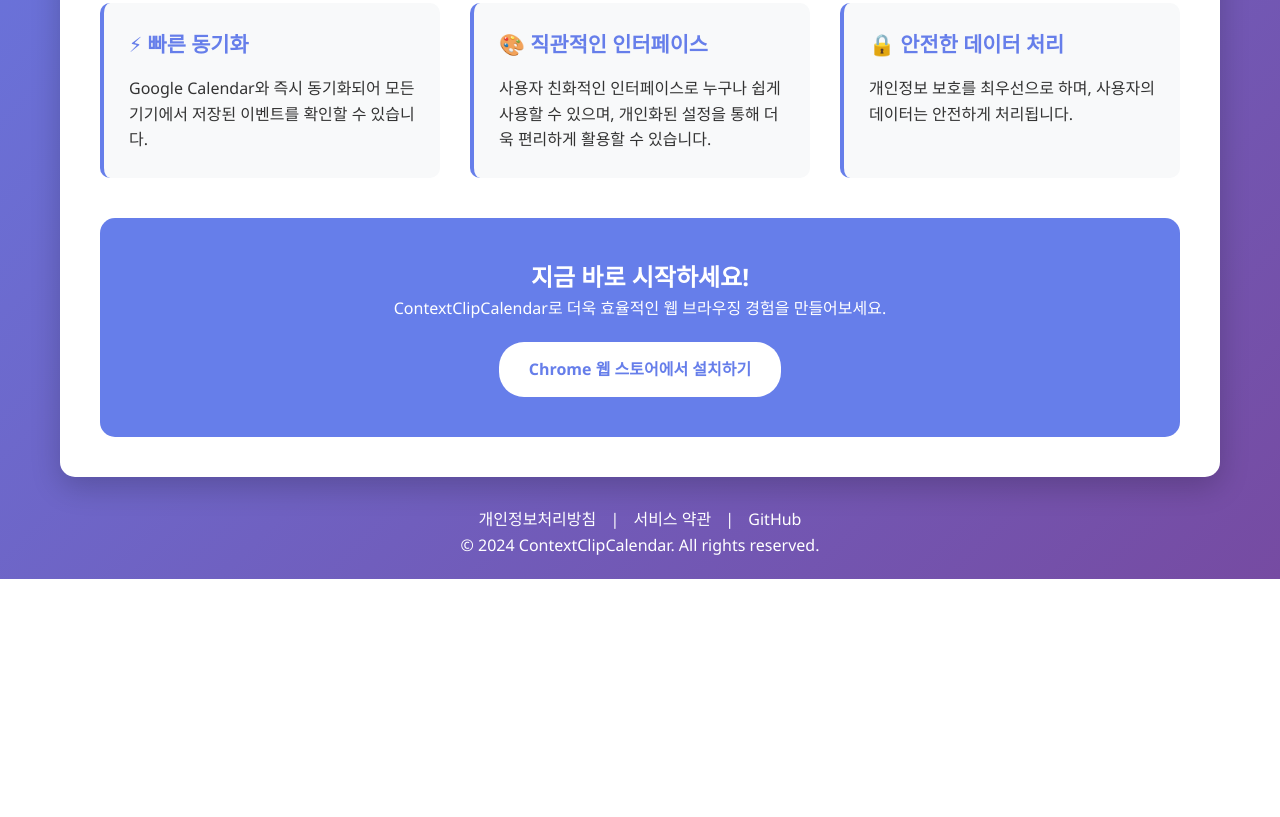
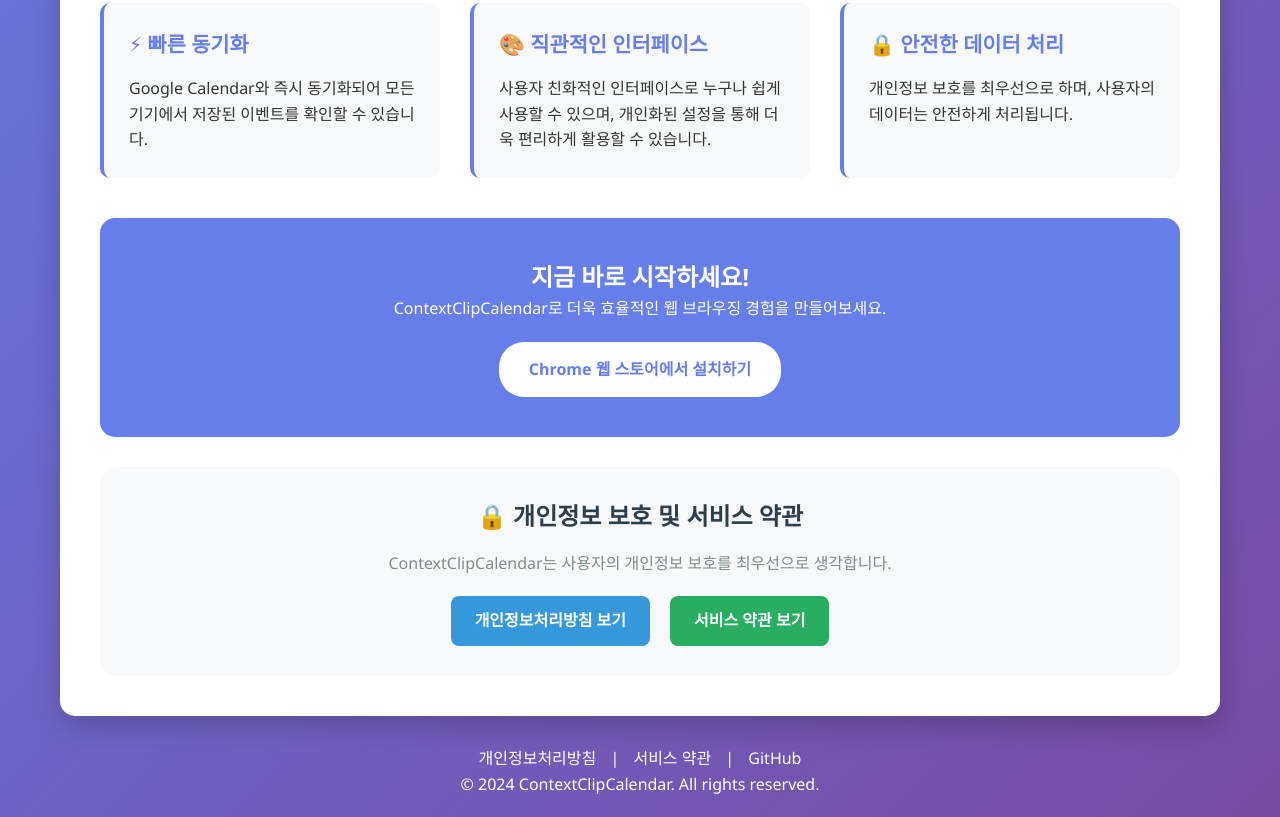
Before and after one commit to aucus/ContextClipCalendar, a browser extension: page index.html in a window 1280 px wide. Shown: the part 610-1427 px from the top of the page. Before the commit the page ends 1189 px from the top, so only its background shows below. Drawn offline with Linux system fonts and the light colour scheme.

Commit message:
Add prominent privacy policy and terms of service section to homepage for Google OAuth compliance

```diff
--- a/index.html
+++ b/index.html
@@ -101,6 +101,55 @@
             transform: scale(1.05);
         }
 
+        .legal-section {
+            background: #f8f9fa;
+            padding: 30px;
+            border-radius: 15px;
+            margin-top: 30px;
+            text-align: center;
+        }
+
+        .legal-section h2 {
+            color: #2c3e50;
+            margin-bottom: 15px;
+        }
+
+        .legal-section p {
+            color: #7f8c8d;
+            margin-bottom: 20px;
+        }
+
+        .legal-links {
+            display: flex;
+            justify-content: center;
+            gap: 20px;
+            flex-wrap: wrap;
+        }
+
+        .legal-button {
+            display: inline-block;
+            padding: 12px 24px;
+            text-decoration: none;
+            border-radius: 8px;
+            font-weight: bold;
+            transition: all 0.3s ease;
+        }
+
+        .legal-button.privacy {
+            background: #3498db;
+            color: white;
+        }
+
+        .legal-button.terms {
+            background: #27ae60;
+            color: white;
+        }
+
+        .legal-button:hover {
+            transform: translateY(-2px);
+            box-shadow: 0 4px 8px rgba(0,0,0,0.2);
+        }
+
         .footer {
             text-align: center;
             color: white;
@@ -192,6 +241,15 @@
                     Chrome 웹 스토어에서 설치하기
                 </a>
             </div>
+
+            <div class="legal-section">
+                <h2>🔒 개인정보 보호 및 서비스 약관</h2>
+                <p>ContextClipCalendar는 사용자의 개인정보 보호를 최우선으로 생각합니다.</p>
+                <div class="legal-links">
+                    <a href="PRIVACY_POLICY.html" class="legal-button privacy">개인정보처리방침 보기</a>
+                    <a href="TERMS_OF_SERVICE.html" class="legal-button terms">서비스 약관 보기</a>
+                </div>
+            </div>
         </div>
 
         <div class="footer">
```
